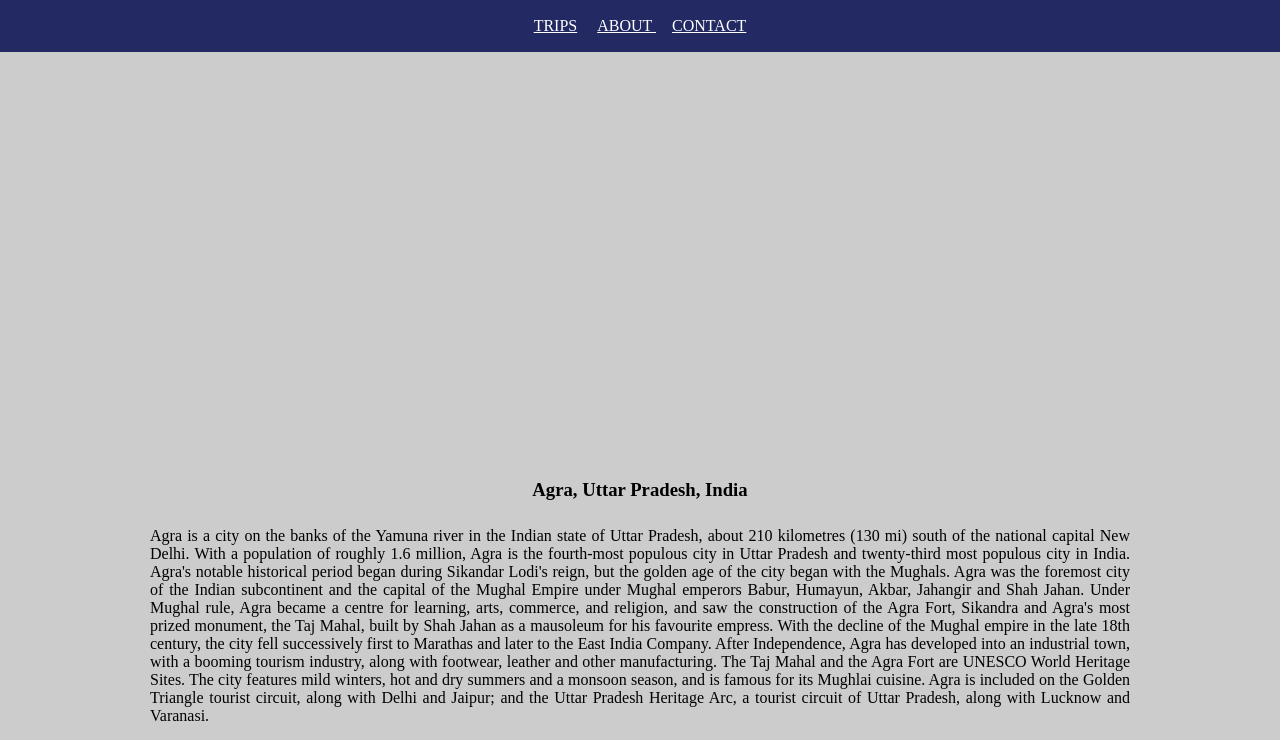
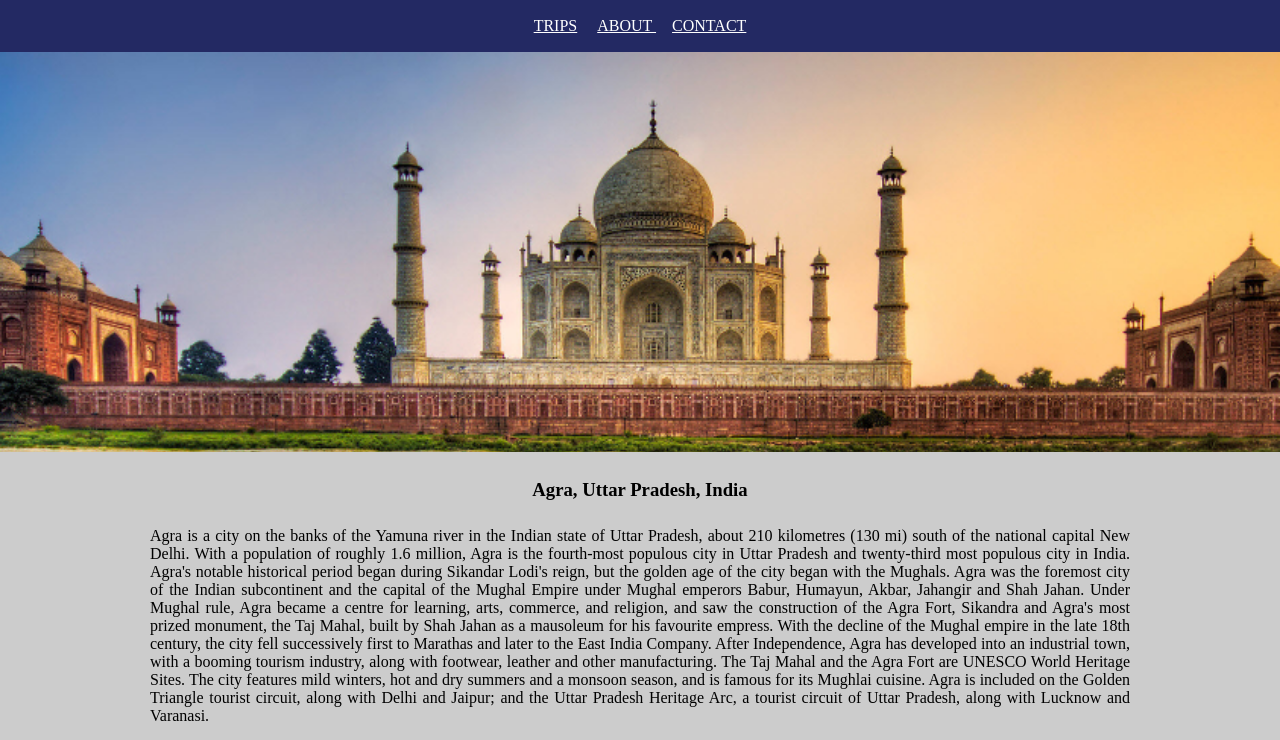
Before and after one commit to BharathiPravallika/The_Travel_Dairy, a plain HTML site: page about_agra/index.html in a window 1280 px wide. Shown: the top 740 px of the page. Drawn offline with Linux system fonts and the light colour scheme.

Commit message:
Update index.html

```diff
--- a/about_agra/index.html
+++ b/about_agra/index.html
@@ -31,7 +31,7 @@
 		.wrapper{
 			width: 100%;
 			height: 400px;
-			background: url("about_agra/New folder/Taj-Mahal.png");
+			background: url("New folder/Taj-Mahal.png");
 			background-size: cover;
 		}
 		.heading3{
```
